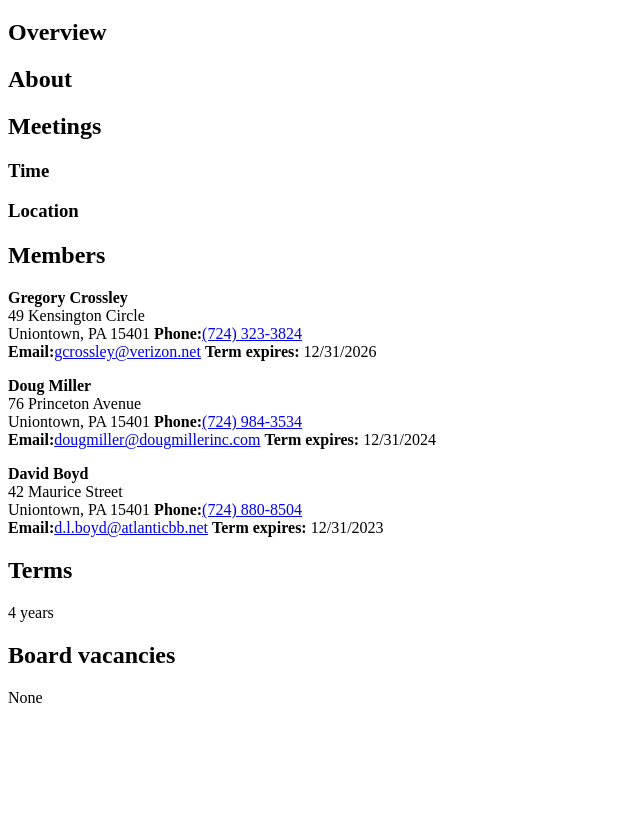
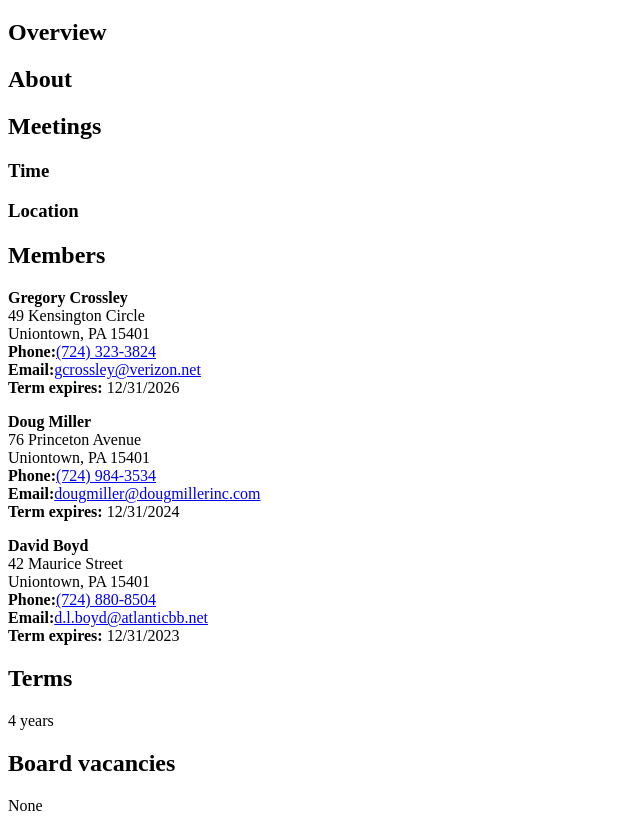
Before and after one commit to btrott18/uniontown-pa-boards, a website: page boards/civil-service-board.html in a window 1280 px wide. Shown: the part 61-892 px from the top of the page, without its empty margins (0-640 px from the left). Before the commit the page ends 800 px from the top, so only its background shows below. Drawn offline with Linux system fonts and the light colour scheme.

Commit message:
fix breaks on civil board

```diff
--- a/boards/civil-service-board.html
+++ b/boards/civil-service-board.html
@@ -23,27 +23,27 @@
         <p>
             <b>Gregory Crossley</b><br>
             49 Kensington Circle<br>
-            Uniontown, PA 15401
+            Uniontown, PA 15401<br>
             <b>Phone:</b><a href="tel:7243233824">(724) 323-3824</a><br>
-            <b>Email:</b><a href="mailto:gcrossley@verizon.net">gcrossley@verizon.net</a>
+            <b>Email:</b><a href="mailto:gcrossley@verizon.net">gcrossley@verizon.net</a> <br>
             <b>Term expires:</b> 12/31/2026
         </p>
 
         <p>
             <b>Doug Miller</b><br>
             76 Princeton Avenue<br>
-            Uniontown, PA 15401
+            Uniontown, PA 15401<br>
             <b>Phone:</b><a href="tel:7249843534">(724) 984-3534</a><br>
-            <b>Email:</b><a href="mailto:dougmiller@dougmillerinc.com">dougmiller@dougmillerinc.com</a>
+            <b>Email:</b><a href="mailto:dougmiller@dougmillerinc.com">dougmiller@dougmillerinc.com</a>   <br>
             <b>Term expires:</b> 12/31/2024
         </p>
 
         <p>
             <b>David Boyd</b><br>
             42 Maurice Street<br>
-            Uniontown, PA 15401
+            Uniontown, PA 15401<br>
             <b>Phone:</b><a href="tel:7248808504">(724) 880-8504</a><br>
-            <b>Email:</b><a href="mailto:d.l.boyd@atlanticbb.net">d.l.boyd@atlanticbb.net</a>
+            <b>Email:</b><a href="mailto:d.l.boyd@atlanticbb.net">d.l.boyd@atlanticbb.net</a>   <br>
             <b>Term expires:</b> 12/31/2023
         </p>
 
```
